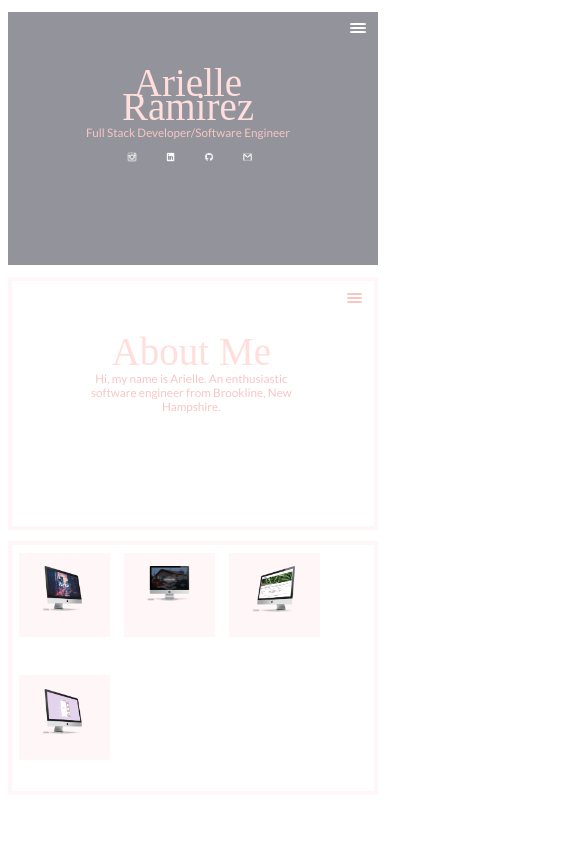
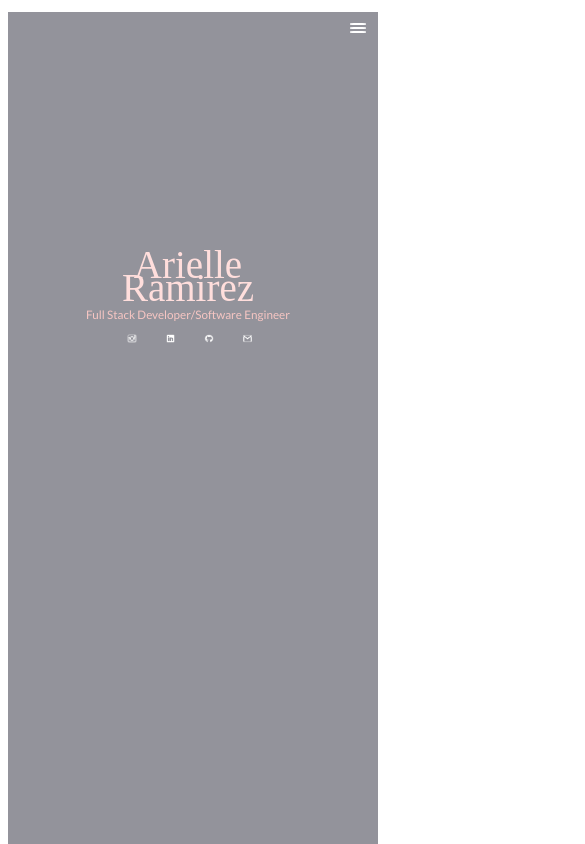
Before and after one commit to arielleramirez/portfolio, a React (Create React App) app: page / in a window 390 px wide. Shown: the top 844 px of the page, 585 px wide, since content can reach past the window. Built offline with nearby package versions, Linux system fonts and the light colour scheme; a web font is replaced by a local one.

Commit message:
added more styles to mobile

```diff
--- a/src/Components/Projects.js
+++ b/src/Components/Projects.js
@@ -127,7 +127,7 @@ class Projects extends Component {
         <div
           className=" flex-box"
           style={{
-            border: "4px solid #fff7f7",
+            border: "4px solid #f7c6c3",
             backgroundColor: "white"
           }}
         >
--- a/src/index.css
+++ b/src/index.css
@@ -371,14 +371,22 @@ div .triangle3 {
 
 @media screen and (max-width: 640px) {
   .body {
-    height: 30vh;
+    height: 100vh;
+  }
+
+  .box1 {
+    margin-top: 50%;
   }
 
   .flex-box {
-    height: 30vh;
+    height: 205vh;
+    padding: 0;
   }
 
   .flex-box div {
-    height: 10vh;
+    width: 100%;
+    height: 50vh;
+    margin: 0;
+    padding: 0;
   }
 }
```
